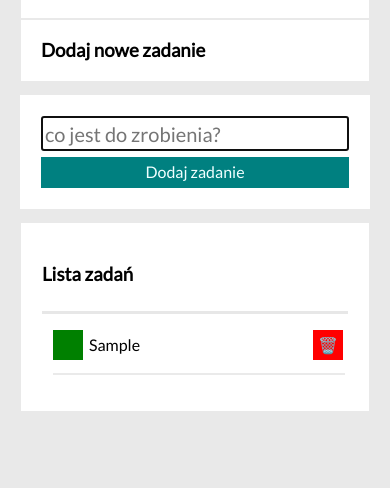
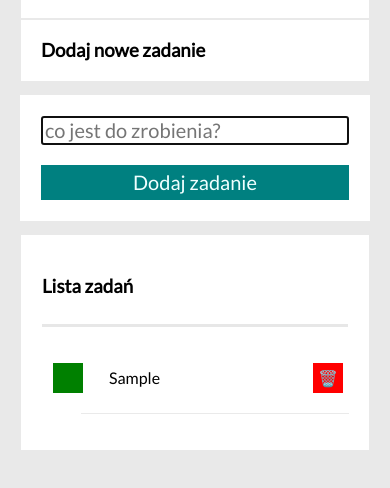
Before and after one commit to Liznaviecky/taskList, a plain HTML site: page index.html in a window 390 px wide. Both pictures are taken after typing "Sample" into the empty fields and a click on the button "Dodaj zadanie". Shown: the part 80-568 px from the top of the page. Drawn offline with nearby package versions, Linux system fonts and the light colour scheme.

Commit message:
display changed from flex to grid

```diff
--- a/css/form.css
+++ b/css/form.css
@@ -1,11 +1,10 @@
 .form {
-    display: flex;
-    flex-wrap: wrap;
-    justify-content: space-between;
+    display: grid;
+    grid-template-columns: 1fr auto;
+    grid-gap: 20px;
     background-color: white;
     padding: 20px;
     margin: 1px;
-    list-style: none;
 }
 
 .form__input {
@@ -14,10 +13,8 @@
 }
 
 @media (max-width: 775px) {
-    .form__input {
-        flex-grow: 1;
-        margin-bottom: 6px;
-        height: 35px;
+    .form {
+        grid-template-columns: 1fr;
         font-size: 20px;
     }
 }
@@ -28,9 +25,3 @@
     background-color: teal;
     border: 0px;
 }
-
-@media (max-width: 775px) {
-    .form__button {
-        flex-grow: 1;
-    }
-}
--- a/css/list.css
+++ b/css/list.css
@@ -1,18 +1,19 @@
 .list__item {
-    display: flex;
-    justify-content: space-between;
+    display: grid;
+    grid-template-columns: auto 1fr auto;
+    grid-gap: 20px;
+    border-bottom: 1px solid #8080802b;
+    padding: 20px 0px;
 }
 
 .list__content {
     word-break: break-word;
-    flex-grow: 1;
     margin-top: 6px;
 }
 
 .list__contentlist__content--done {
     text-decoration: line-through;
     word-break: break-word;
-    flex-grow: 1;
     margin-top: 6px;
 }
 
@@ -33,10 +34,5 @@
     display: flex;
     align-items: center;
     justify-content: center;
-    margin-left: 6px;
+    margin-left: 0px;
 }
-
-.list__border {
-    border: 1px solid #8080802b;
-    margin: 13px 4px 13px -28px;
-}
--- a/css/main.css
+++ b/css/main.css
@@ -21,7 +21,6 @@
     background-color: white;
     padding: 20px;
     margin: 1px;
-    list-style: none;
 }
 
 .main__header--newTask {
@@ -32,7 +31,6 @@
     background-color: white;
     padding: 20px;
     margin: 1px;
-    list-style: none;
 }
 
 .main__section--form {
--- a/js/script.js
+++ b/js/script.js
@@ -11,7 +11,6 @@
                <div class="list__content${task.done ? "list__content--done" : ""}">${task.content}</div>
                <button class="list__button list__button--remove js-remove">🗑️</button>
              </li>
-         <div class="list__border"></div>
              `;
         }
 
```
Lines whose indentation alone changed are shown as unchanged.
